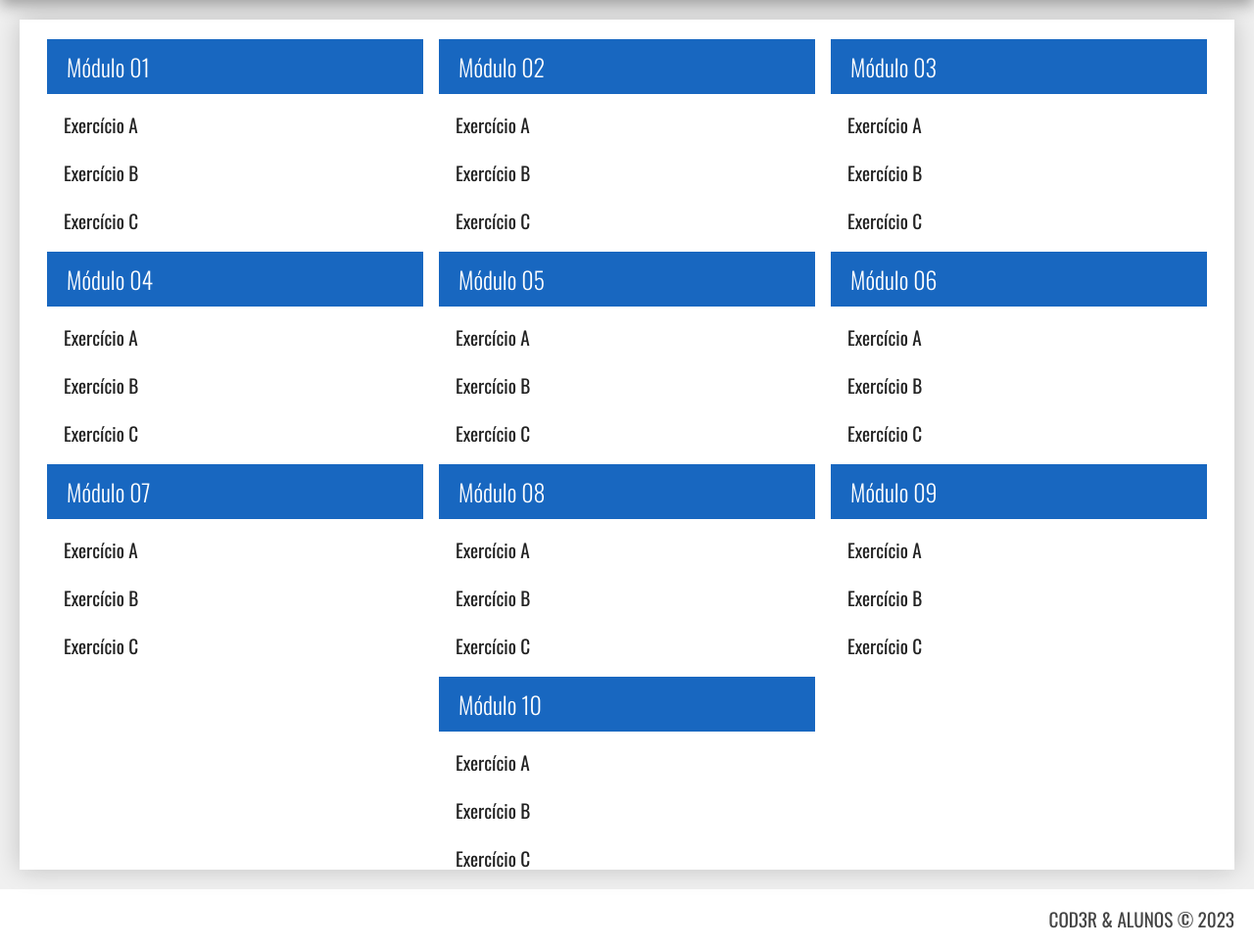
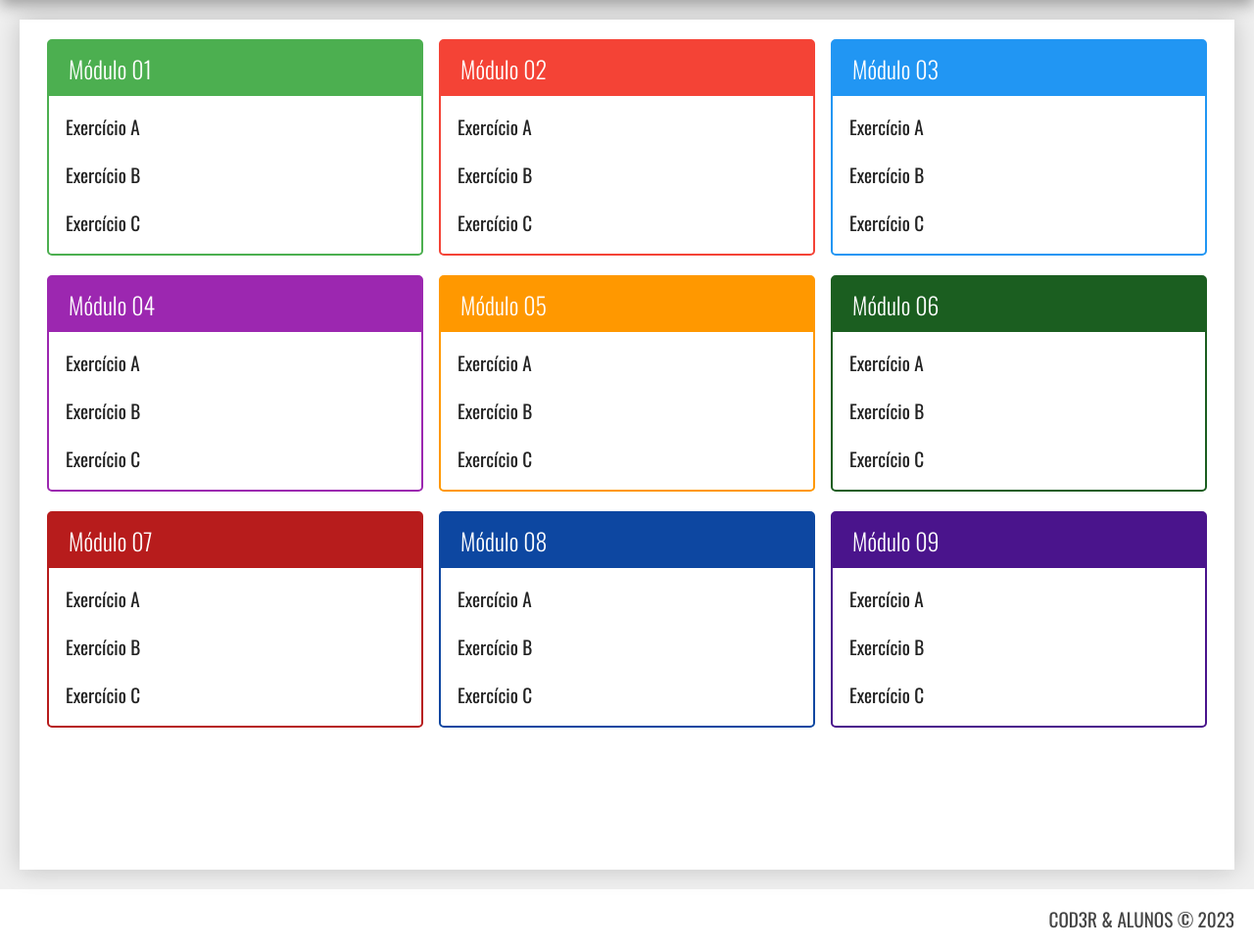
Before and after one commit to eilincoln/curso-php, a PHP site: page / in a window 1280 px wide. Shown: the part 120-1088 px from the top of the page at 98% size. Run offline with PHP 8.4, Linux system fonts and the light colour scheme.

Commit message:
alteração do nome do arquivo index + introdução de PHP na data da page

```diff
--- a/assets/css/estilo.css
+++ b/assets/css/estilo.css
@@ -78,6 +78,8 @@ body {
 
 .modulo {
     flex-basis: 32%;
+    margin-bottom: 20px;
+    border-radius: 5px;
 }
 
 .modulo > h3 {
@@ -110,3 +112,31 @@ body {
 .modulo > ul > li:hover {
     background-color: #eee;
 }
+
+
+.modulo.verde { border: 2px solid #4CAF50; }
+.modulo.verde > h3 { background-color: #4CAF50; }
+
+.modulo.vermelho { border: 2px solid #f44336; }
+.modulo.vermelho > h3 { background-color: #f44336; }
+
+.modulo.azul { border: 2px solid #2196f3; }
+.modulo.azul > h3 { background-color: #2196f3; }
+
+.modulo.roxo { border: 2px solid #9c27b0; }
+.modulo.roxo > h3 { background-color: #9c27b0; }
+
+.modulo.laranja { border: 2px solid #ff9800 }
+.modulo.laranja > h3 { background-color: #ff9800 }
+
+.modulo.verde-escuro { border: 2px solid #1b5e20; }
+.modulo.verde-escuro > h3 { background-color: #1b5e20; }
+
+.modulo.vermelho-escuro { border: 2px solid #b71c1c; }
+.modulo.vermelho-escuro > h3 { background-color: #b71c1c; }
+
+.modulo.azul-escuro { border: 2px solid #0d47a1; }
+.modulo.azul-escuro > h3 { background-color: #0d47a1; }
+
+.modulo.roxo-escuro { border: 2px solid #4a148c; }
+.modulo.roxo-escuro > h3 { background-color: #4a148c; }
--- a/index.html
+++ b/index.php
@@ -17,15 +17,15 @@
     <main class="principal">
         <div class="conteudo">
             <nav class="modulos">
-                <div class="modulo">
+                <div class="modulo verde">
                     <h3>Módulo 01</h3>
                     <ul>
-                        <li><a href="#">Exercício A</a></li>
+                        <li><a href="exercicio.php">Exercício A</a></li>
                         <li><a href="#">Exercício B</a></li>
                         <li><a href="#">Exercício C</a></li>
                     </ul>
                 </div>
-                <div class="modulo">
+                <div class="modulo vermelho">
                     <h3>Módulo 02</h3>
                     <ul>
                         <li><a href="#">Exercício A</a></li>
@@ -33,7 +33,7 @@
                         <li><a href="#">Exercício C</a></li>
                     </ul>
                 </div>
-                <div class="modulo">
+                <div class="modulo azul">
                     <h3>Módulo 03</h3>
                     <ul>
                         <li><a href="#">Exercício A</a></li>
@@ -41,7 +41,7 @@
                         <li><a href="#">Exercício C</a></li>
                     </ul>
                 </div>
-                <div class="modulo">
+                <div class="modulo roxo">
                     <h3>Módulo 04</h3>
                     <ul>
                         <li><a href="#">Exercício A</a></li>
@@ -49,7 +49,7 @@
                         <li><a href="#">Exercício C</a></li>
                     </ul>
                 </div>
-                <div class="modulo">
+                <div class="modulo laranja">
                     <h3>Módulo 05</h3>
                     <ul>
                         <li><a href="#">Exercício A</a></li>
@@ -57,7 +57,7 @@
                         <li><a href="#">Exercício C</a></li>
                     </ul>
                 </div>
-                <div class="modulo">
+                <div class="modulo verde-escuro">
                     <h3>Módulo 06</h3>
                     <ul>
                         <li><a href="#">Exercício A</a></li>
@@ -65,7 +65,7 @@
                         <li><a href="#">Exercício C</a></li>
                     </ul>
                 </div>
-                <div class="modulo">
+                <div class="modulo vermelho-escuro">
                     <h3>Módulo 07</h3>
                     <ul>
                         <li><a href="#">Exercício A</a></li>
@@ -73,7 +73,7 @@
                         <li><a href="#">Exercício C</a></li>
                     </ul>
                 </div>
-                <div class="modulo">
+                <div class="modulo azul-escuro">
                     <h3>Módulo 08</h3>
                     <ul>
                         <li><a href="#">Exercício A</a></li>
@@ -81,16 +81,8 @@
                         <li><a href="#">Exercício C</a></li>
                     </ul>
                 </div>
-                <div class="modulo">
+                <div class="modulo roxo-escuro">
                     <h3>Módulo 09</h3>
-                    <ul>
-                        <li><a href="#">Exercício A</a></li>
-                        <li><a href="#">Exercício B</a></li>
-                        <li><a href="#">Exercício C</a></li>
-                    </ul>
-                </div>
-                <div class="modulo">
-                    <h3>Módulo 10</h3>
                     <ul>
                         <li><a href="#">Exercício A</a></li>
                         <li><a href="#">Exercício B</a></li>
@@ -101,7 +93,7 @@
         </div>
     </main>
     <footer class="rodape">
-        COD3R & ALUNOS © 2023
+        COD3R & ALUNOS © <?= date('Y')?>
     </footer>
 
 </body>
```
Also changed, not shown: assets/css/exercicio.css (added, +34 -0 lines), exercicio.php (added, +32 -0 lines).
